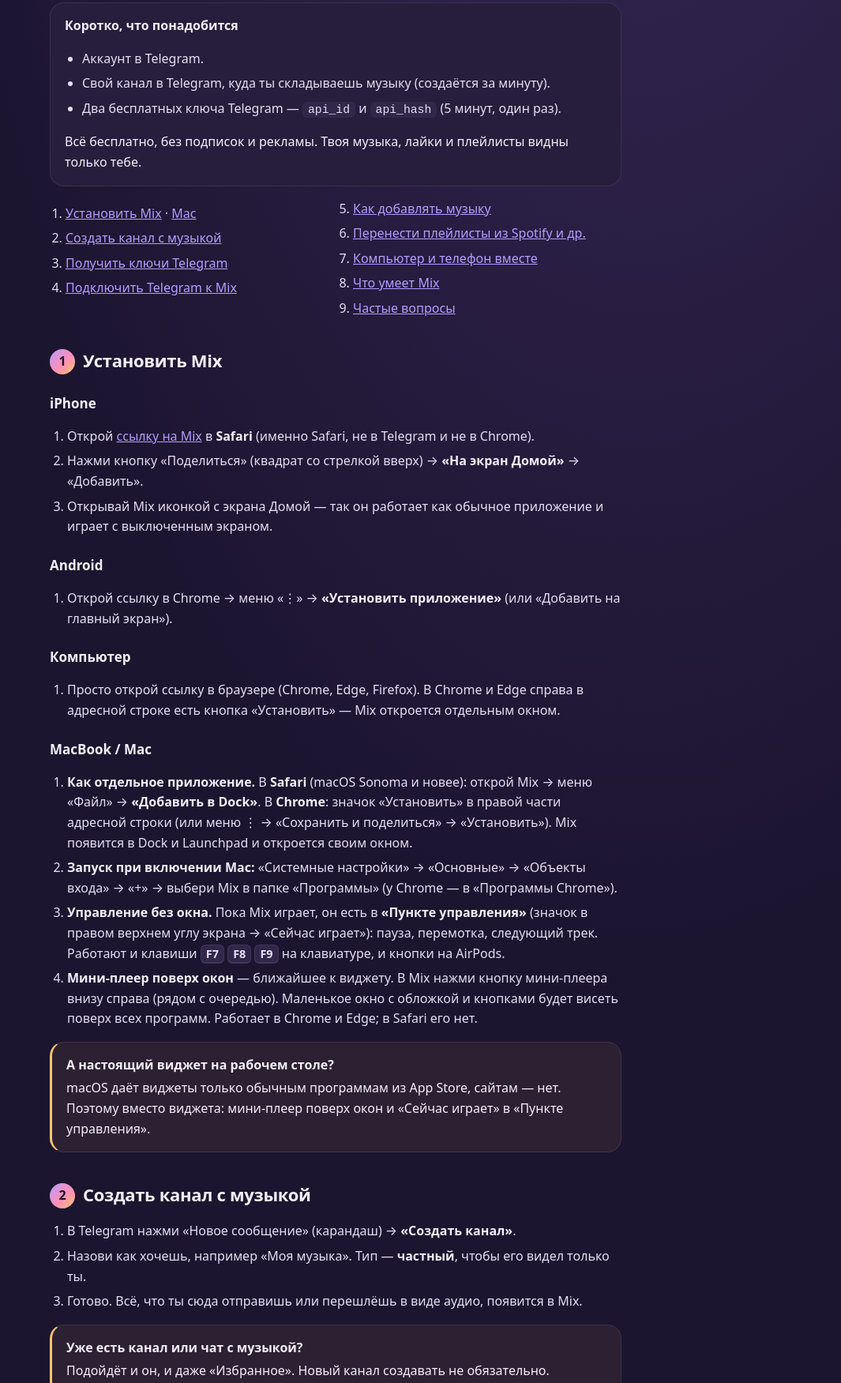
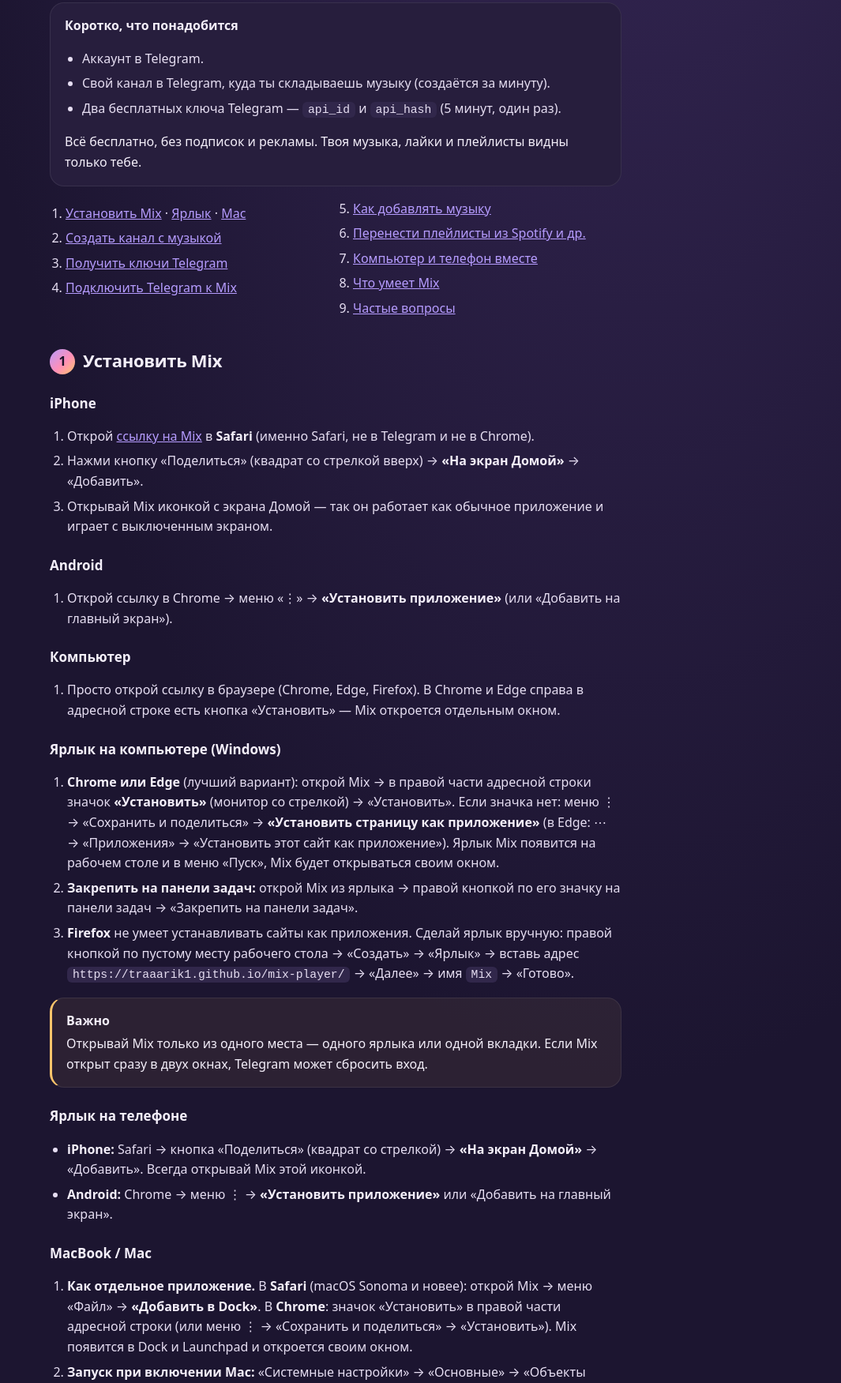
Before and after one commit to Traaarik1/mix-player, a plain HTML site: page guide.html in a window 1280 px wide. Shown: the part 267-2018 px from the top of the page at 79% size, without its empty margins (215-1280 px from the left). Drawn offline with Linux system fonts and the light colour scheme; no server answers.

Commit message:
Инструкция: как сделать ярлык на компьютере и телефоне
Co-Authored-By: Claude Opus 5.5 <noreply@anthropic.com>

```diff
--- a/guide.html
+++ b/guide.html
@@ -68,7 +68,7 @@
   </div>
 
   <ol class="toc">
-    <li><a href="#install">Установить Mix</a> · <a href="#mac">Mac</a></li>
+    <li><a href="#install">Установить Mix</a> · <a href="#shortcut">Ярлык</a> · <a href="#mac">Mac</a></li>
     <li><a href="#channel">Создать канал с музыкой</a></li>
     <li><a href="#keys">Получить ключи Telegram</a></li>
     <li><a href="#connect">Подключить Telegram к Mix</a></li>
@@ -95,6 +95,18 @@
     <li>Просто открой ссылку в браузере (Chrome, Edge, Firefox). В Chrome и Edge справа в адресной строке есть кнопка «Установить» — Mix откроется отдельным окном.</li>
   </ol>
 
+  <h3 id="shortcut">Ярлык на компьютере (Windows)</h3>
+  <ol>
+    <li><b>Chrome или Edge</b> (лучший вариант): открой Mix → в правой части адресной строки значок <b>«Установить»</b> (монитор со стрелкой) → «Установить». Если значка нет: меню ⋮ → «Сохранить и поделиться» → <b>«Установить страницу как приложение»</b> (в Edge: ⋯ → «Приложения» → «Установить этот сайт как приложение»). Ярлык Mix появится на рабочем столе и в меню «Пуск», Mix будет открываться своим окном.</li>
+    <li><b>Закрепить на панели задач:</b> открой Mix из ярлыка → правой кнопкой по его значку на панели задач → «Закрепить на панели задач».</li>
+    <li><b>Firefox</b> не умеет устанавливать сайты как приложения. Сделай ярлык вручную: правой кнопкой по пустому месту рабочего стола → «Создать» → «Ярлык» → вставь адрес <code>https://traaarik1.github.io/mix-player/</code> → «Далее» → имя <code>Mix</code> → «Готово».</li>
+  </ol>
+  <div class="card tip"><b>Важно</b>Открывай Mix только из одного места — одного ярлыка или одной вкладки. Если Mix открыт сразу в двух окнах, Telegram может сбросить вход.</div>
+  <h3>Ярлык на телефоне</h3>
+  <ul>
+    <li><b>iPhone:</b> Safari → кнопка «Поделиться» (квадрат со стрелкой) → <b>«На экран Домой»</b> → «Добавить». Всегда открывай Mix этой иконкой.</li>
+    <li><b>Android:</b> Chrome → меню ⋮ → <b>«Установить приложение»</b> или «Добавить на главный экран».</li>
+  </ul>
   <h3 id="mac">MacBook / Mac</h3>
   <ol>
     <li><b>Как отдельное приложение.</b> В <b>Safari</b> (macOS Sonoma и новее): открой Mix → меню «Файл» → <b>«Добавить в Dock»</b>. В <b>Chrome</b>: значок «Установить» в правой части адресной строки (или меню ⋮ → «Сохранить и поделиться» → «Установить»). Mix появится в Dock и Launchpad и откроется своим окном.</li>
--- a/sw.js
+++ b/sw.js
@@ -2,7 +2,7 @@
 // Свои файлы: сначала сеть (так обновления приходят сами), при её отсутствии или задержке — кэш.
 // Шрифты и зафиксированные модули esm.sh: сначала кэш. Всё остальное (Telegram, LRCLIB, iTunes, AcoustID, аудио) не трогаем.
 // VERSION и список ниже обновляет deploy.ps1.
-const VERSION = '2026-11-23-1927';
+const VERSION = '2026-11-23-1939';
 // PRECACHE:BEGIN
 const APP = [
   'index.html',
```
Also changed, not shown: guide-en.html (+13 -1 lines).
